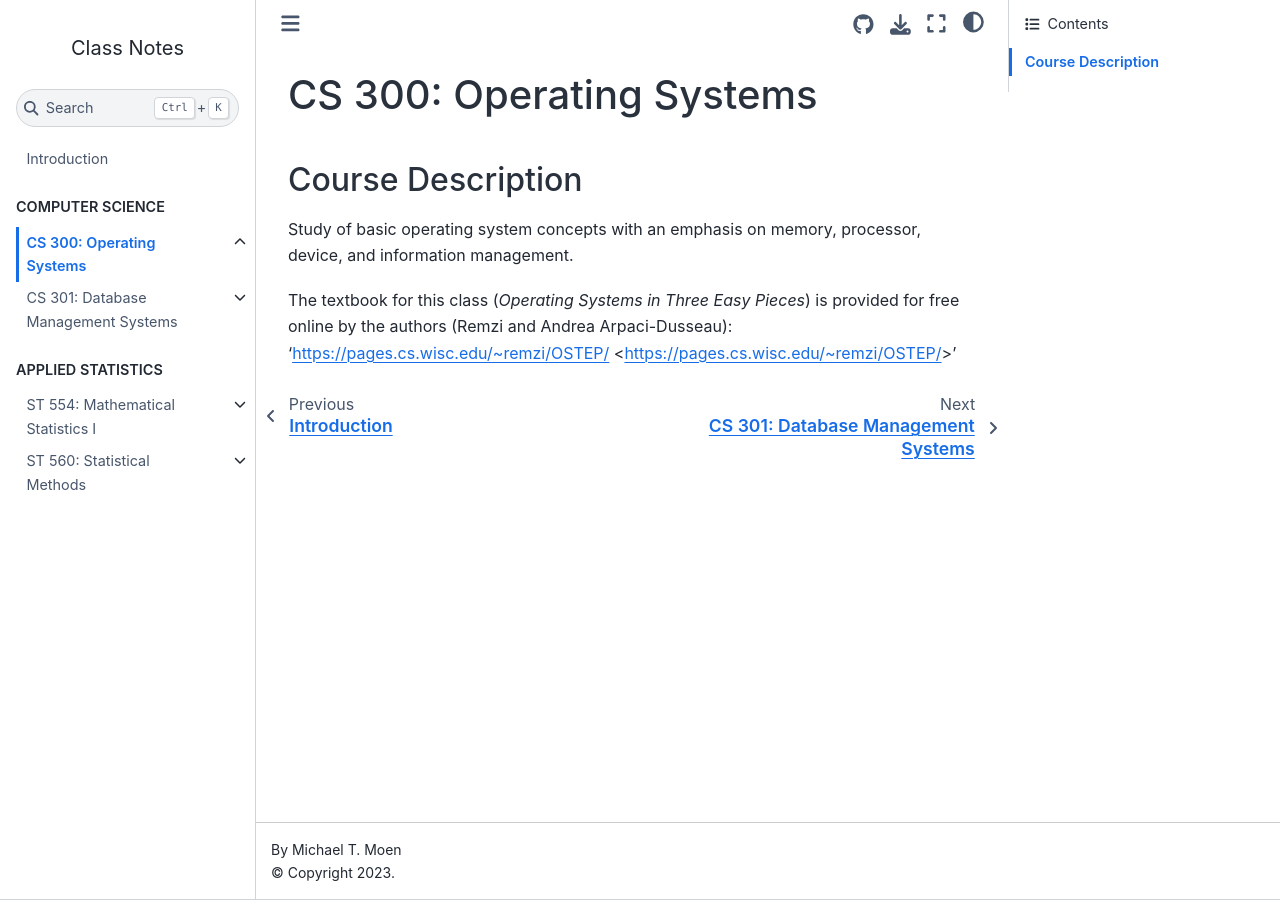
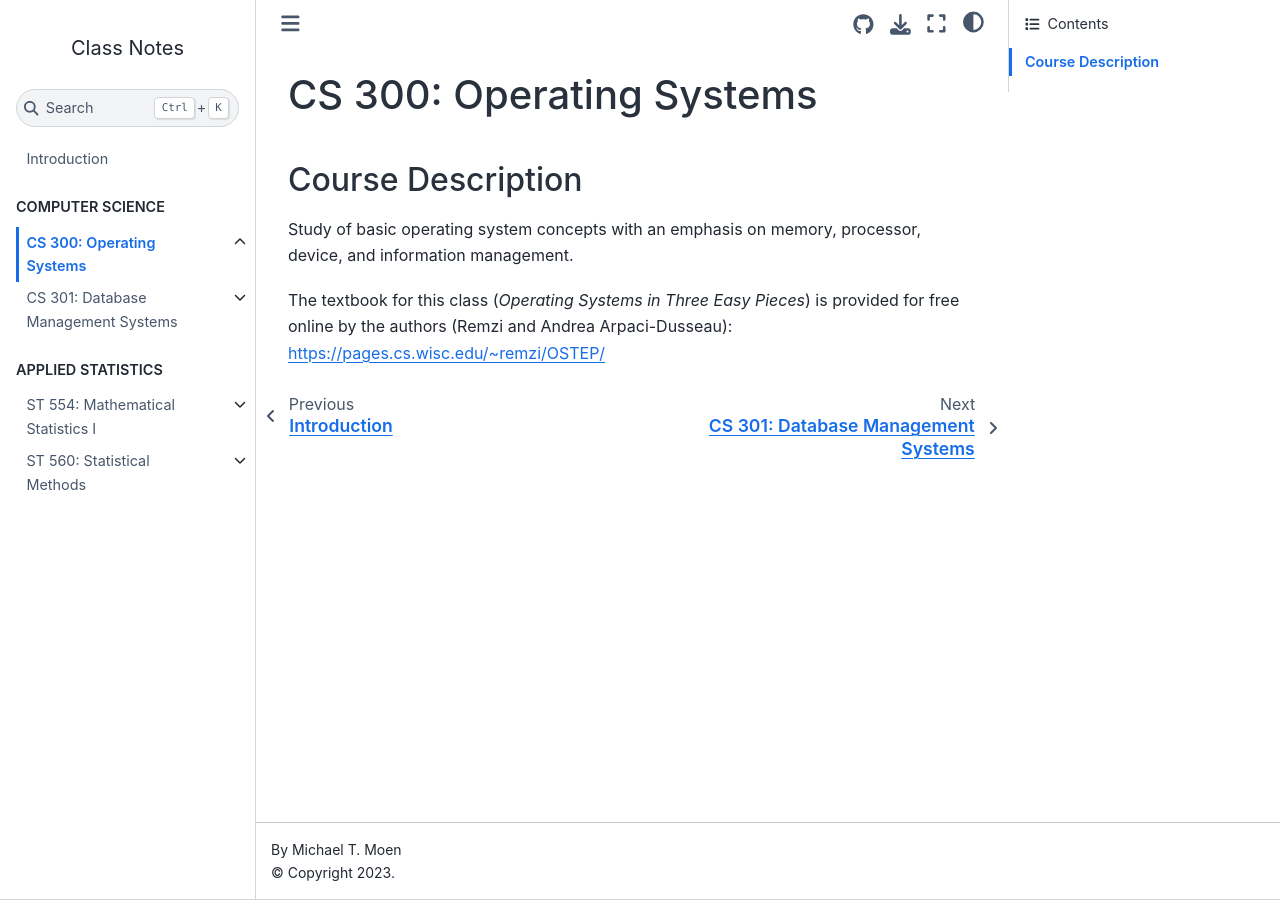
Before and after one commit to MoenMi/notes, a Jupyter Book: the page built from classes/cs300/overview.rst, in a window 1280 px wide. Built offline with Jupyter Book 1.0.4 settings and Sphinx 7.4.7 and the Sphinx Book theme 1.1.4, drawn with Linux system fonts in a browser that asks for light colours; pages that are not in the unit, such as notebooks, are missing from menus; part of the change alters nothing that is shown.

Commit message:
Fix link 2: electric boogaloo

```diff
--- a/classes/cs300/overview.rst
+++ b/classes/cs300/overview.rst
@@ -8,4 +8,4 @@ Course Description
 
 Study of basic operating system concepts with an emphasis on memory, processor, device, and information management.
 
-The textbook for this class (*Operating Systems in Three Easy Pieces*) is provided for free online by the authors (Remzi and Andrea Arpaci-Dusseau): 'https://pages.cs.wisc.edu/~remzi/OSTEP/ <https://pages.cs.wisc.edu/~remzi/OSTEP/>'
+The textbook for this class (*Operating Systems in Three Easy Pieces*) is provided for free online by the authors (Remzi and Andrea Arpaci-Dusseau): https://pages.cs.wisc.edu/~remzi/OSTEP/
```
